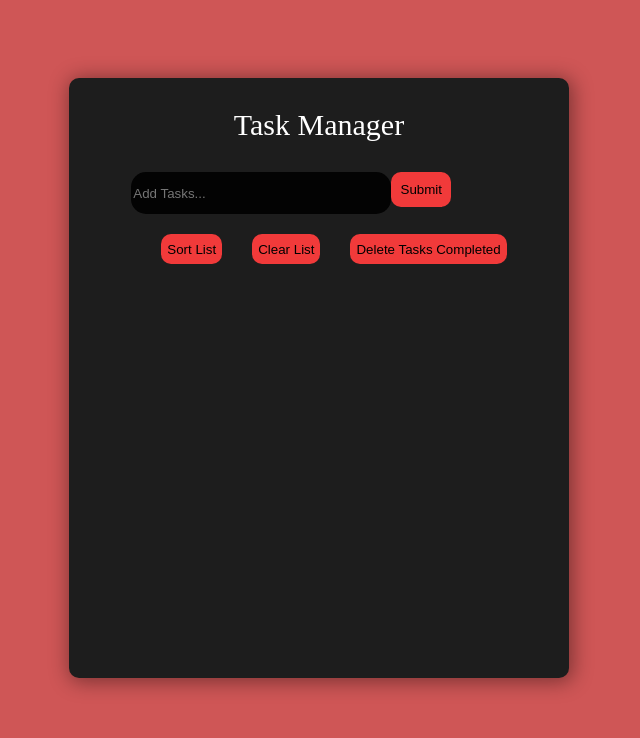
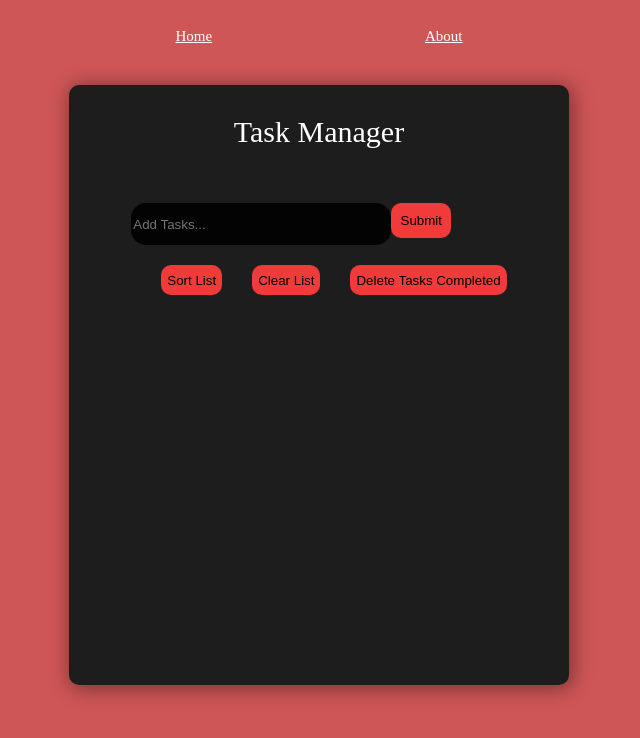
Before and after one commit to Cami9911/ToDo_React_App, a React (Create React App) app in the folder to_do_app/: page / in a window 1280 px wide. Shown: the top 738 px of the page, without its empty margins (321-961 px from the left). Built offline with nearby package versions, Linux system fonts and the light colour scheme; the HTML template or start-up script is replaced by a standard one.

Commit message:
About Page

```diff
--- a/to_do_app/package.json
+++ b/to_do_app/package.json
@@ -10,6 +10,7 @@
     "react-dnd": "^11.1.3",
     "react-dnd-html5-backend": "^11.1.3",
     "react-dom": "^16.13.1",
+    "react-router-dom": "^5.2.0",
     "react-scripts": "3.4.1",
     "react-scrollbar": "^0.5.6"
   },
--- a/to_do_app/src/App.css
+++ b/to_do_app/src/App.css
@@ -12,6 +12,7 @@
     width: 500px;
     display: flex;
     flex-direction: column;
+    justify-content: space-between;
     align-items: center;
     margin-top: 70px;
     border-radius: 10px;
@@ -37,10 +38,24 @@
   }
 
   .scrollArea{
-    margin-top: 20px;
     overflow-y: scroll;
     height:350px;
+    margin-bottom: 10px;
   }
+
+  .link{
+    color:white;
+    font-size: 15px;
+    /* margin-left: 150px; */
+  }
+  .links{
+    display: flex;
+    flex-direction: row;
+    justify-content: space-around;
+    margin-bottom: -30px;
+    margin-top: 20px;
+  }
+
 @media only screen and (max-width: 900px){
 
   .App{
--- a/to_do_app/src/App.js
+++ b/to_do_app/src/App.js
@@ -2,11 +2,14 @@
 import './App.css';
 import Todos from './components/Todos'
 import AddTodo from './components/AddTodo'
+import About from './components/pages/About'
 import uuid from 'uuid'
 import {library } from '@fortawesome/fontawesome-svg-core'
 import {faTrash } from '@fortawesome/free-solid-svg-icons'
 import {faCheck } from '@fortawesome/free-solid-svg-icons'
 import OptionsTodo from './components/OptionsTodo';
+import { BrowserRouter as Router, Route } from 'react-router-dom'
+import {Link} from 'react-router-dom'
 
 library.add(faTrash)
 library.add(faCheck)
@@ -67,9 +70,17 @@
 
   render() {
     return (
+      <Router>
+        <div className="links">
+           <Link className="link" to="/">Home</Link>
+            <Link className="link" to="/about">About</Link>
+        </div>
         <div className="App">
+          <Route exact path="/" render={props => (
+            <React.Fragment>
               <header>
-          <p>Task Manager</p>
+                <p >Task Manager</p>
+
               </header>
               <div className="container">
                 <AddTodo addTodo={this.addTodo} />
@@ -86,7 +97,11 @@
                   />
                 </div>
               </div>
+            </React.Fragment>
+          )} />
+          <Route path="/about" component={About} />
         </div>
+      </Router>
     )
   }
 }
--- a/to_do_app/src/components/Todoitem.css
+++ b/to_do_app/src/components/Todoitem.css
@@ -64,6 +64,7 @@
 .options{
   background-color: rgb(241, 58, 58);
   margin-left:30px;
+  margin-bottom: 30px;
   border-radius: 10px;
   border: none;
   height: 30px;
--- /dev/null
+++ b/to_do_app/src/components/pages/About.js
@@ -0,0 +1,14 @@
+import React, { Component } from 'react'
+
+export class About extends Component {
+    render() {
+        return (
+            <React.Fragment>
+                <h1>About</h1>
+                <p>This is the Task Manager app v1.0.0</p>
+            </React.Fragment>
+        )
+    }
+}
+
+export default About
```
Also changed, not shown: 1 other file (tests, documents, lock files or other folders). Lines whose indentation alone changed are shown as unchanged.
